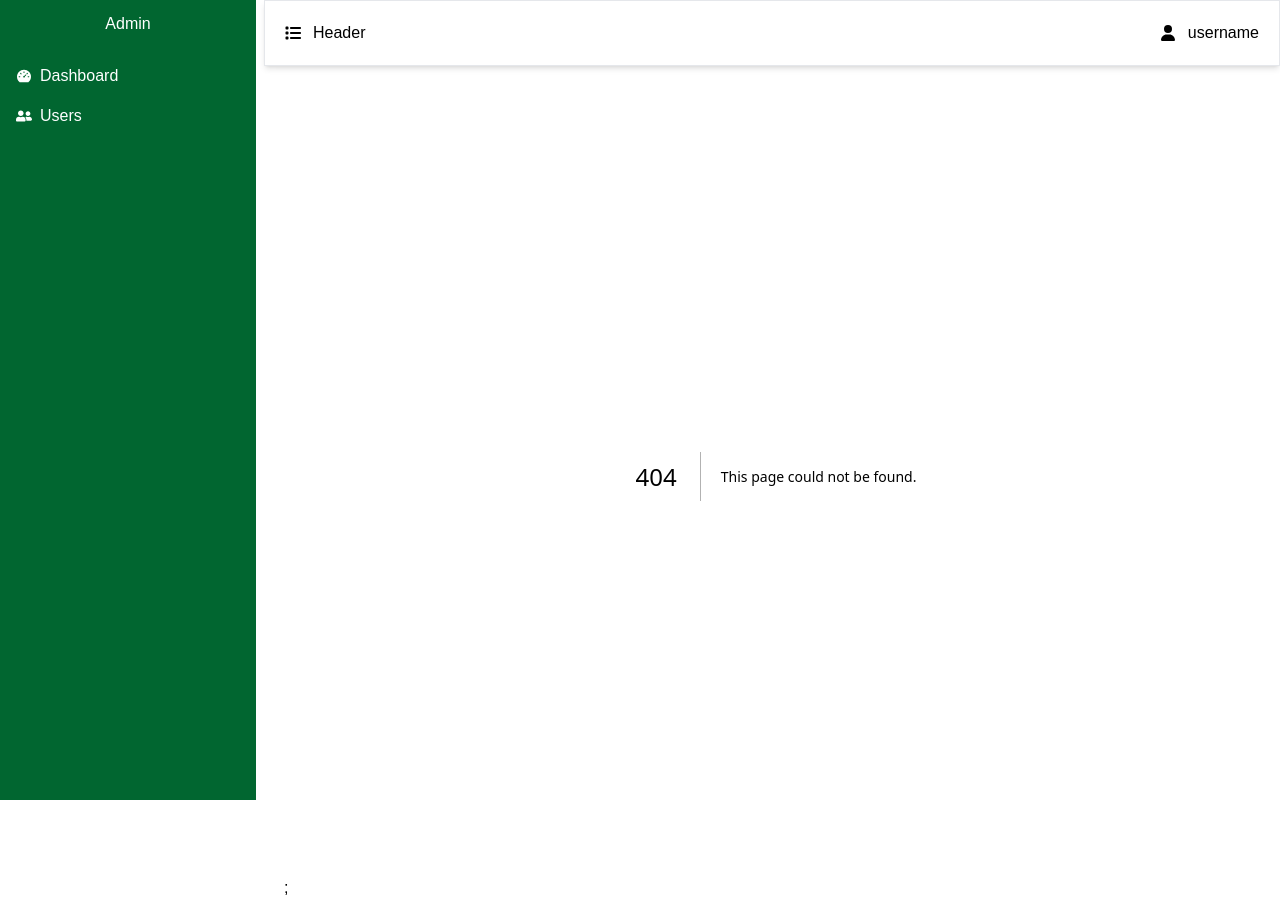
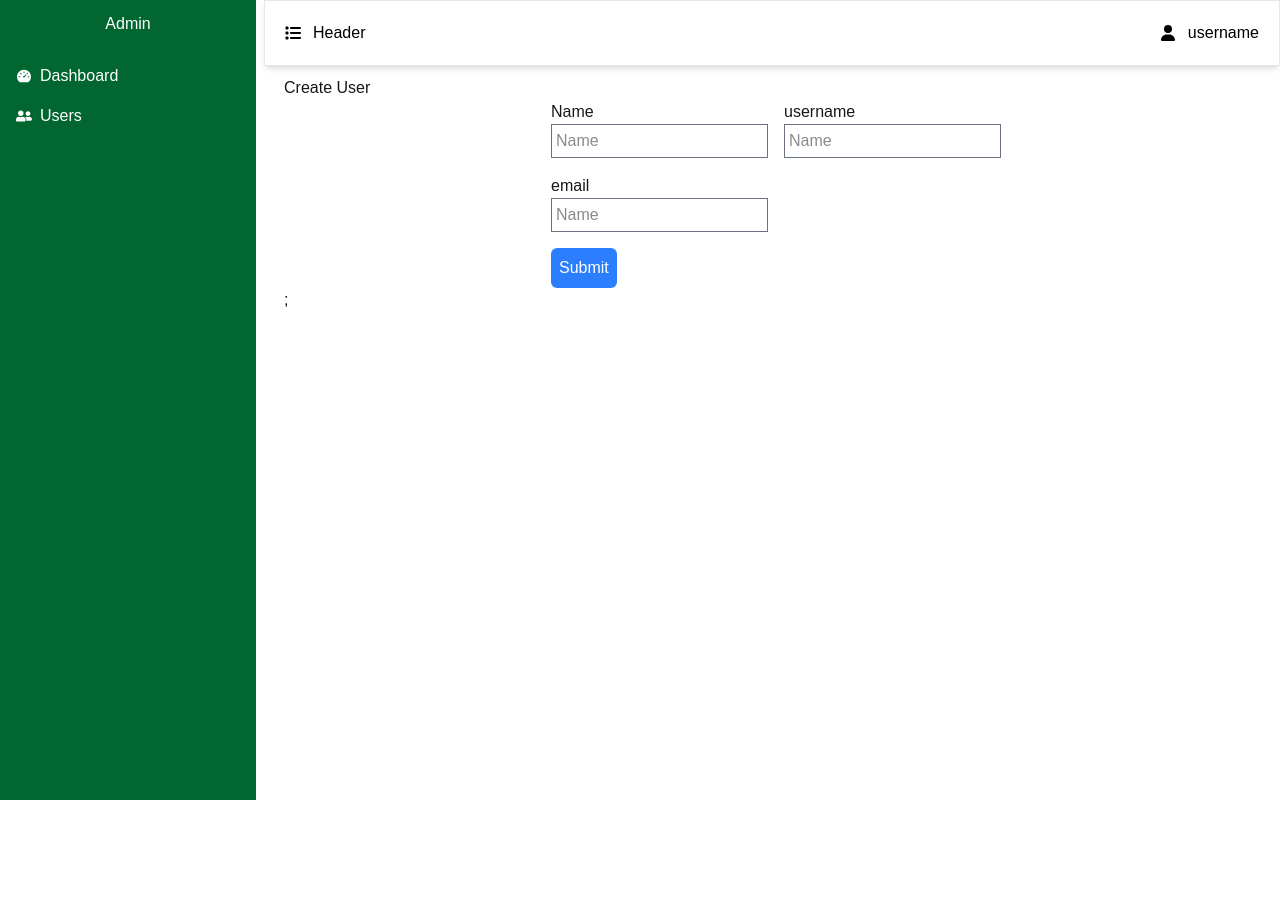
Before and after one commit to Jit-Bdr-Rana/demo-project, a Next.js app: page /user/create in a window 1280 px wide. Before the commit this address had no page. After the commit the page ends 800 px from the top, so only its background shows below. Built offline with nearby package versions, Linux system fonts and the light colour scheme.

Commit message:
user create

```diff
--- a/api/rest.api.ts
+++ b/api/rest.api.ts
@@ -13,3 +13,12 @@ export const get = async (url: string) => {
     return { error: e?.response?.message };
   }
 };
+
+export const post = async (url: string, data: any) => {
+  try {
+    const response = await API.post(url, data);
+    return { data: response.data };
+  } catch (e: any) {
+    return { error: e?.response?.message };
+  }
+};
--- /dev/null
+++ b/src/component/user/Create.tsx
@@ -0,0 +1,97 @@
+import { useForm } from "react-hook-form";
+import { get, post } from "../../../api/rest.api";
+import { useRouter } from "next/router";
+
+interface UserForm {
+  name: string;
+  username: string;
+  email: string;
+}
+const Create = () => {
+  const router = useRouter();
+  const {
+    register,
+    handleSubmit,
+    setValue,
+    formState: { errors },
+  } = useForm<UserForm>();
+
+  const fetchUser = () => {
+    const id = router.query.id;
+    get(`/users/${id}`).then((res) => {
+      alert(JSON.stringify(res));
+    });
+  };
+
+  const submit = async (payload: UserForm) => {
+    post("/users", payload).then((res) => {
+      alert(JSON.stringify(res));
+    });
+
+    // const {data,error}=await post("/users",payload)
+    // if(data&&!error){
+    //   alert("Uer created successfully")
+    // }
+  };
+  return (
+    <div>
+      <h1>{router.query.id ? "Edit User" : "Create User"}</h1>
+
+      <div className=" flex justify-center items-center">
+        <form
+          className="grid grid-cols-2 gap-4"
+          onSubmit={handleSubmit(submit)}
+        >
+          <div className="flex flex-col">
+            <label>Name</label>
+            <input
+              {...register("name", {
+                required: { value: true, message: "Name is required" },
+              })}
+              className="border border-gray-500 p-1 focus:outline-none"
+              type="text"
+              placeholder="Name"
+            />
+            {errors.name && (
+              <p className="text-red-500 italic text-sm">Name is required</p>
+            )}
+          </div>
+          <div className="flex flex-col">
+            <label>username</label>
+            <input
+              {...register("username")}
+              className="border border-gray-500 p-1 focus:outline-none"
+              type="text"
+              placeholder="Name"
+            />
+            {errors.name && (
+              <p className="text-red-500 italic text-sm">Name is required</p>
+            )}
+          </div>{" "}
+          <div className="flex flex-col">
+            <label>email</label>
+            <input
+              {...register("email")}
+              className="border border-gray-500 p-1 focus:outline-none"
+              type="text"
+              placeholder="Name"
+            />
+            {errors.name && (
+              <p className="text-red-500 italic text-sm">Email is required</p>
+            )}
+          </div>
+          <div className="col-span-2">
+            <button
+              type="submit"
+              className="bg-blue-500 text-white p-2 rounded-md"
+            >
+              Submit
+            </button>
+          </div>
+        </form>
+      </div>
+    </div>
+  );
+};
+
+export default Create;
--- a/src/component/user/User.tsx
+++ b/src/component/user/User.tsx
@@ -1,10 +1,12 @@
 import { useEffect, useState } from "react";
 import { get } from "../../../api/rest.api";
 import Table from "../Table";
+import Button from "../Button";
+import Link from "next/link";
 
 const User = () => {
   const [userList, setUserList] = useState([]);
-
+  const [toggle, setToggle] = useState(false);
   const fetchUser = async () => {
     const { data, error } = await get("/users");
     if (data && !error) {
@@ -12,12 +14,21 @@ const User = () => {
     }
   };
 
+  // fetchUser();
   useEffect(() => {
     fetchUser();
-  }, []);
+  }, [toggle]);
   return (
     <div>
-      <h1 className="text text-black">Wellcome to the user page</h1>
+      {toggle && <div>This is toggle</div>}
+      <Button onClick={() => setToggle(!toggle)} name="Toggle" />
+      <div className="flex w-full justify-between items-center ">
+        <h1 className="text text-black ">Wellcome to the user page</h1>
+        <Link href="/user/create">
+          <Button name="Create User" backgroundColor="bg-blue-500" />
+        </Link>
+      </div>
+      ~
       <Table
         columns={[
           {
@@ -34,13 +45,21 @@ const User = () => {
           },
           {
             title: "Email",
-            dataIndex: "",
+            dataIndex: "email",
           },
+
           {
-            title: "Address",
+            title: "Action",
             dataIndex: "",
             render: (data: any) => {
-              return <> {data?.address?.light}</>;
+              return (
+                <div className="gap-2 flex">
+                  <Link href={`/user/create?id=${data.id}`}>
+                    <button className="text-blue-500 text-sm">Edit</button>
+                  </Link>
+                  <button className="text-red-500 text-sm">Delete</button>
+                </div>
+              );
             },
           },
         ]}
--- /dev/null
+++ b/src/pages/user/create.tsx
@@ -0,0 +1,7 @@
+import Create from "@/component/user/Create";
+
+const create = () => {
+  return <Create />;
+};
+
+export default create;
```
